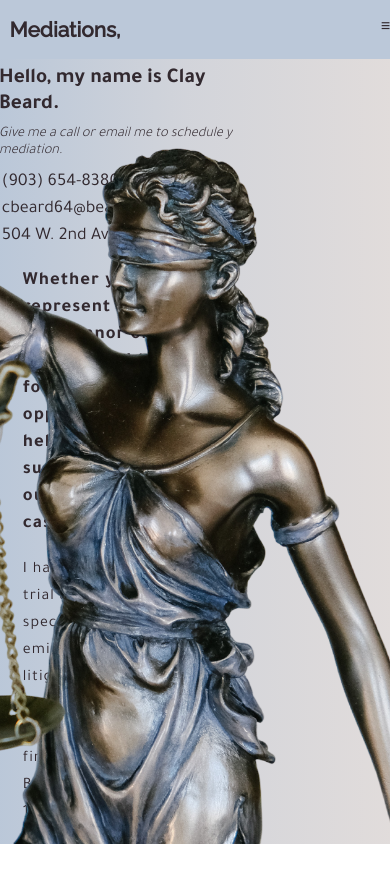
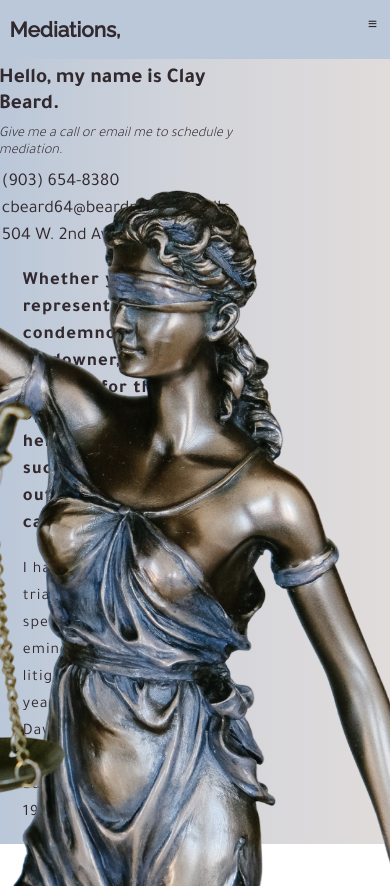
Before and after one commit to h-elliot/beard-mediations, a React (Create React App) app: page / in a window 390 px wide. Before the commit the page ends 844 px from the top, so only its background shows below. Built offline with nearby package versions, Linux system fonts and the light colour scheme.

Commit message:
made hamburger menu button pretty

```diff
--- a/src/App.css
+++ b/src/App.css
@@ -15,10 +15,10 @@ color: #326771
 @import url('https://fonts.googleapis.com/css2?family=Raleway:ital,wght@0,100;0,200;0,400;0,500;1,100;1,200;1,400;1,500&family=Tajawal:wght@200;300;400;700;900&display=swap');
 
 *, html, body {
-  /* min-height: 100%; */
+  /* min-height: 100%; */ /* breaks everything */
   height: 100%;
   color: #32292F;
-  overflow: auto;
+  overflow: hidden;
   font-family: 'Tajawal', sans-serif;
 }
 
--- a/src/components/MenuButton.js
+++ /dev/null
@@ -1,10 +0,0 @@
-import React from 'react';
-import '../styles/MenuButton.css';
-
-export default function MenuButton() {
-	return (
-		<div className='Menu-Button'>
-			<h4>≡</h4>
-		</div>
-	);
-}
--- a/src/components/Navbar.js
+++ b/src/components/Navbar.js
@@ -1,7 +1,6 @@
 import React from 'react';
 // import { useState } from 'react';
 import '../styles/Navbar.css';
-import MenuButton from './MenuButton';
 
 export default function Navbar() {
 	// const [open, setOpen] = React.useState(false);
--- a/src/styles/Card.css
+++ b/src/styles/Card.css
@@ -9,8 +9,6 @@
 	display: flex;
 	flex-flow: row nowrap;
 	justify-content: space-evenly;
-
-	/* padding: 2%; */
 
 	overflow: hidden;
 
@@ -31,7 +29,6 @@
 	flex-flow: column nowrap;
 	justify-content: space-evenly;
 
-	/* max-height: 100%; */
 	padding: 0 2%;
 	margin-right: 5%;
 	max-height:fit-content;
@@ -41,8 +38,6 @@
 
 .Card-title {
 	text-align: left;
-	/* max-height: 10%;
-	padding: 3% 0; */
 	margin: 0;
 	font-size: calc(10pt + 2vmin);
 }
--- a/src/styles/HeroImg.css
+++ b/src/styles/HeroImg.css
@@ -9,6 +9,7 @@
 
 	position: absolute;
 	right: 0%;
+	margin-top: 5vh;
 
 	z-index: 0;
 }
--- a/src/styles/MenuButton.css
+++ /dev/null
@@ -1,38 +0,0 @@
-/* .Menu-Button button {
-	background: #32292F;
-	color: #E7E1E0;
-	position: absolute;
-	top: 2.5vh;
-	right: 5vh;
-	height: 5vh;
-	width: 5vh;
-	z-index: 10;
-	overflow: hidden;
-
-	border: none;
-	border-radius: 50%;
-	text-align: center;
-	text-decoration: none;
-	font-size: calc(7pt + 2vmin);
-
-	padding-top: 3px;
-} */
-
-.Menu-Button h4 {
-	z-index: 10;
-	overflow: hidden;
-
-	border: none;
-	border-radius: 50%;
-	text-align: center;
-	text-decoration: none;
-	font-size: calc(7pt + 2vmin);
-
-	/* margin-right: ; */
-
-}
-
-.Menu-Button h4:hover {
-	background: #BBC8D9;
-	color: #32292F;
-}
--- a/src/styles/Navbar.css
+++ b/src/styles/Navbar.css
@@ -44,7 +44,7 @@
 
 }
 
-.Header-text a {
+.Header-text h4 {
 	height: 100%;;
 
 	text-decoration: none;
@@ -53,8 +53,11 @@
 
 	font-size: calc(8px + 2vmin);
 	color: #32292F;
+
+	padding-bottom: 3px;
 }
 
-.Header-text a:hover {
+.Header-text h4:hover {
 	color: #326771;
+	cursor: pointer;
 }
```
